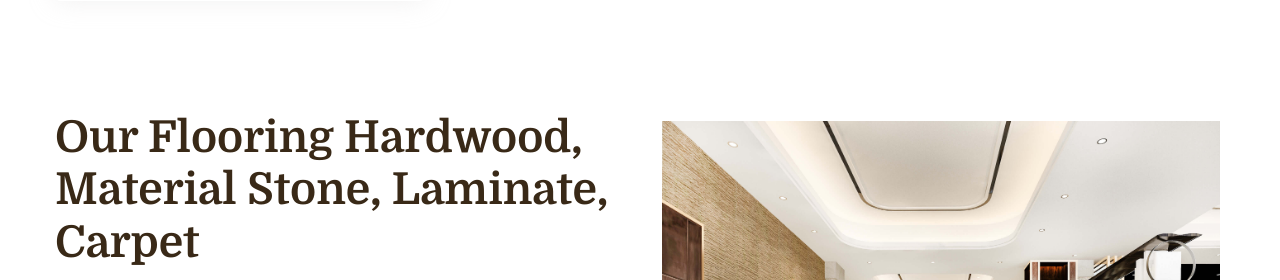
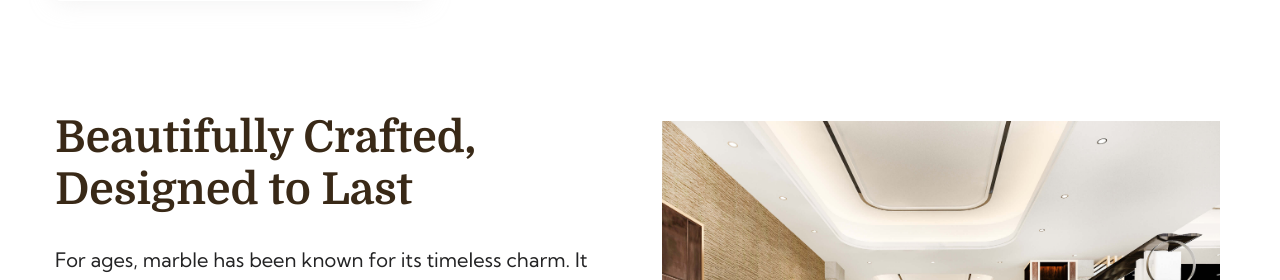
Before and after one commit to sajib0028/tiles-company, a PHP site: page / in a window 1280 px wide. Shown: the part 4334-4614 px from the top of the page. Run offline with PHP 8.4, Linux system fonts and the light colour scheme.

Commit message:
Minor Change

```diff
--- a/index.php
+++ b/index.php
@@ -416,8 +416,7 @@
                     <div class="col-xl-6">
                         <div class="our-material-one__content">
                             <div class="sec-title">
-                                <h2 class="sec-title__title">Our Flooring Hardwood, <br>Material Stone,
-                                    Laminate, Carpet</h2>
+                                <h2 class="sec-title__title">Beautifully Crafted, Designed to Last </h2>
                                 <p class="sec-title__text">For ages, marble has been known for its timeless charm. It beautifully adds elegance and character to every room it is part of. Hence, considering this nature’s gift as one of the key parts of a promising interior project comes naturally to most architects and designers. </p>
                             </div>
 
```
